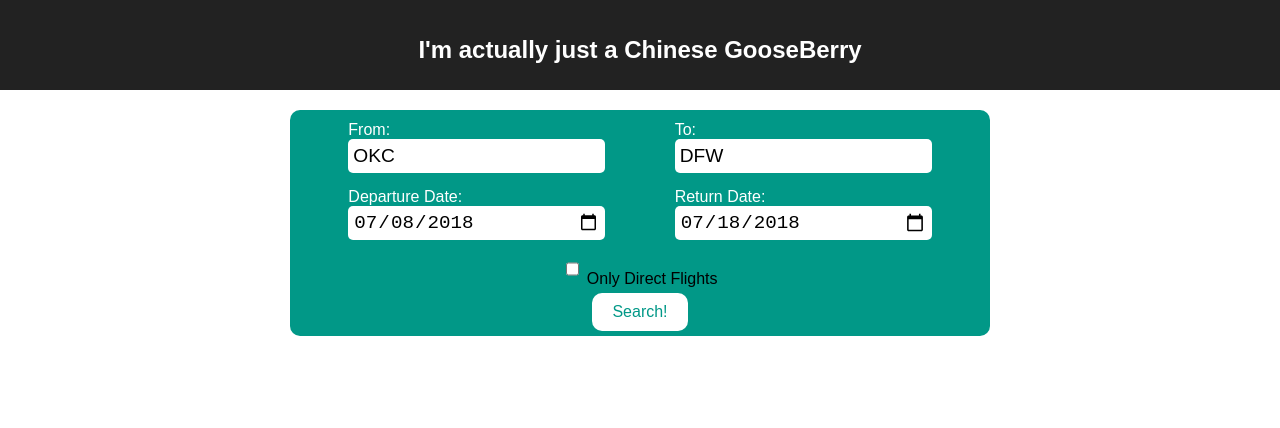
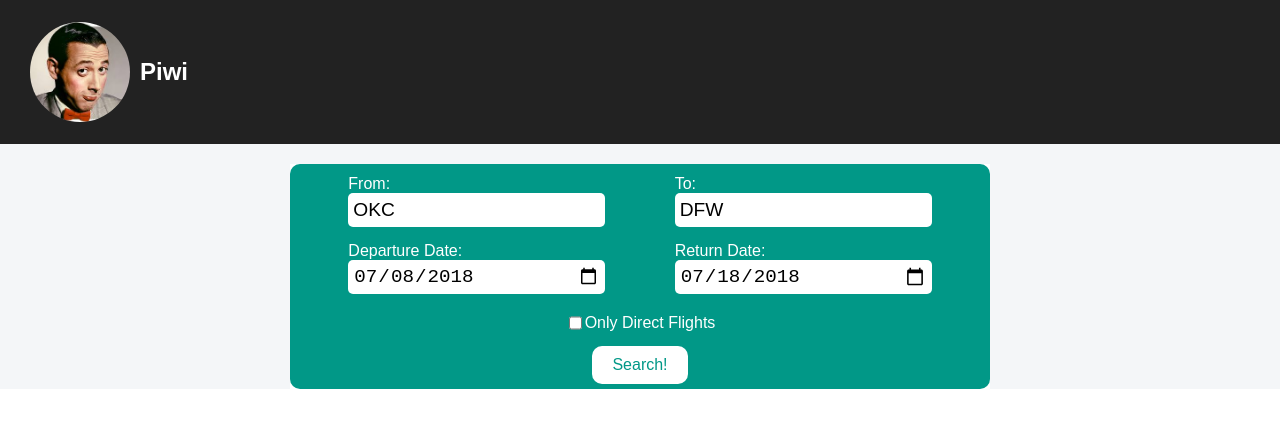
Before and after one commit to hepicek/gooseberry, a React (Create React App) app: page / in a window 1280 px wide. Shown: the top 428 px of the page. Built offline with nearby package versions, Linux system fonts and the light colour scheme.

Commit message:
PEEWEE!!!

```diff
--- a/src/App.css
+++ b/src/App.css
@@ -1,5 +1,6 @@
 .App {
   text-align: center;
+  background-color: #F4F6F8;
 }
 
 .App-logo {
@@ -9,13 +10,16 @@
 
 .App-header {
   background-color: #222;
-  height: 50px;
+  align-items: center;
   padding: 20px;
   color: white;
+  display: flex;
+  text-align: center;
 }
 
 .App-title {
   font-size: 1.5em;
+
 }
 
 .App-intro {
@@ -26,3 +30,17 @@
   from { transform: rotate(0deg); }
   to { transform: rotate(360deg); }
 }
+.container {
+  background-color: white;
+  width: 700px;
+  margin: 0 auto;
+}
+.logo {
+  height: 100px;
+  width: 100px;
+  background-size: cover;
+  background-position: center;
+  background-image: url('./piwi.jpg');
+  border-radius: 50%;
+  margin: 2px 10px;
+}
--- a/src/App.js
+++ b/src/App.js
@@ -3,12 +3,13 @@ import axios from "axios/index";
 import List from './components/List';
 import FORM from './components/flight/form';
 import './App.css';
+// import piwi from '../public/piwi.jpg';
 
 class App extends Component {
   constructor(props) {
     super(props)
     this.state = {
-      direct: 1,
+      direct: 0,
       fromInput: "OKC",
       toInput: "DFW",
       depDate: "2018-07-08",
@@ -23,13 +24,15 @@ class App extends Component {
   }
   formatFlightData(flight) {
     let to_dTime = new Date(flight.dTime * 1000);
+    console.log(to_dTime.toISOString());
+    console.log(to_dTime.getMonth() + 1);
     let to_dTime_minutes = to_dTime.getMinutes() < 10 ? '0' + to_dTime.getMinutes() : to_dTime.getMinutes();
     let to_dTime_time = to_dTime.getHours() + ":" + to_dTime_minutes;
-    let to_dTime_date = `${to_dTime.getDate()}.${to_dTime.getMonth()}.${to_dTime.getFullYear()}`;
+    let to_dTime_date = `${to_dTime.getDate()}.${to_dTime.getMonth() + 1}.${to_dTime.getFullYear()}`;
     let to_aTime = new Date(flight.aTime * 1000);
     let to_aTime_minutes = to_aTime.getMinutes() < 10 ? '0' + to_aTime.getMinutes() : to_aTime.getMinutes();
     let to_aTime_time = to_aTime.getHours() + ":" + to_aTime_minutes;
-    let to_aTime_date = `${to_aTime.getDate()}.${to_aTime.getMonth()}.${to_aTime.getFullYear()}`;
+    let to_aTime_date = `${to_aTime.getDate()}.${to_aTime.getMonth() + 1}.${to_aTime.getFullYear()}`;
     let ret_dTime;
     let ret_aTime = new Date(flight.route[flight.route.length -1].aTime * 1000);
     for(let i = 0; i < flight.route.length; i++) {
@@ -40,11 +43,11 @@ class App extends Component {
     }
     let ret_dTime_minutes = ret_dTime.getMinutes() < 10 ? '0' + ret_dTime.getMinutes() : ret_dTime.getMinutes();
     let ret_dTime_time = ret_dTime.getHours() + ":" + ret_dTime_minutes;
-    let ret_dTime_date = `${ret_dTime.getDate()}.${ret_dTime.getMonth()}.${ret_dTime.getFullYear()}`;
+    let ret_dTime_date = `${ret_dTime.getDate()}.${ret_dTime.getMonth() + 1}.${ret_dTime.getFullYear()}`;
     let ret_aTime_minutes = ret_aTime.getMinutes() < 10 ? '0' + ret_aTime.getMinutes() : ret_aTime.getMinutes();
     let ret_aTime_time = ret_aTime.getHours() + ":" + ret_aTime_minutes;
-    let ret_aTime_date = `${ret_aTime.getDate()}.${ret_aTime.getMonth()}.${ret_aTime.getFullYear()}`;
-
+    let ret_aTime_date = `${ret_aTime.getDate()}.${ret_aTime.getMonth() + 1}.${ret_aTime.getFullYear()}`;
+    console.log(ret_dTime.getMonth() + 1);
     let flight_Obj = {
       departure: {},
       return: {},
@@ -75,7 +78,10 @@ class App extends Component {
     })
   }
   handleMotherFuckinSearch() {
-    console.log("clicked")
+    this.setState({
+      flights: [],
+      formattedFlights: [],
+    })
     let {fromInput, toInput, depDate, retDate} = this.state;
     if(!fromInput || !toInput || !depDate || !retDate) {
       return
@@ -120,8 +126,10 @@ class App extends Component {
     return (
       <div className="App">
         <header className="App-header">
-          <h1 className="App-title">I'm actually just a Chinese GooseBerry</h1>
+          <div className="logo"></div>
+          <h1 className="App-title">Piwi</h1>
         </header>
+          <div className="container">
             <FORM
               handleMotherFuckinSearch={this.handleMotherFuckinSearch}
               handleInputChange={this.handleInputChange}
@@ -135,6 +143,7 @@ class App extends Component {
               flights={this.state.formattedFlights}
             />
           </div>
+      </div>
     );
   }
 }
--- a/src/components/flight/Flight.css
+++ b/src/components/flight/Flight.css
@@ -5,8 +5,9 @@ p {
     display: flex;
     border: 1px solid gray;
     margin: 10px auto;
-    width: 600px;
+    width: 700px;
     border-radius: 10px;
+    background-color: rgba(0, 173, 153, .15);
 }
 .detailsContainer {
     flex-grow: 1;
--- a/src/components/flight/form.css
+++ b/src/components/flight/form.css
@@ -9,6 +9,7 @@
     align-items: center;
     background-color: #019887;
     border-radius: 10px;
+    color: white;
 }
 .mainForm-from, .mainForm-to {
     padding: 1px;
@@ -42,3 +43,10 @@ input {
     margin: 5px;
     border-radius: 10px;
 }
+input[type="checkbox"] {
+    color: white;
+}
+.check {
+    display: flex;
+    align-items: center;
+}
--- a/src/components/flight/form.js
+++ b/src/components/flight/form.js
@@ -56,7 +56,7 @@ class FORM extends Component {
                         </div>
                     </div>
                 </div>
-                <div>
+                <div className="check">
                     <input onChange={this.props.handleCheckboxChange} type="checkbox" name="checkbox"/> Only Direct Flights
                 </div>
                 <div
```
Also changed, not shown: src/piwi.jpg (added). Lines whose indentation alone changed are shown as unchanged.
